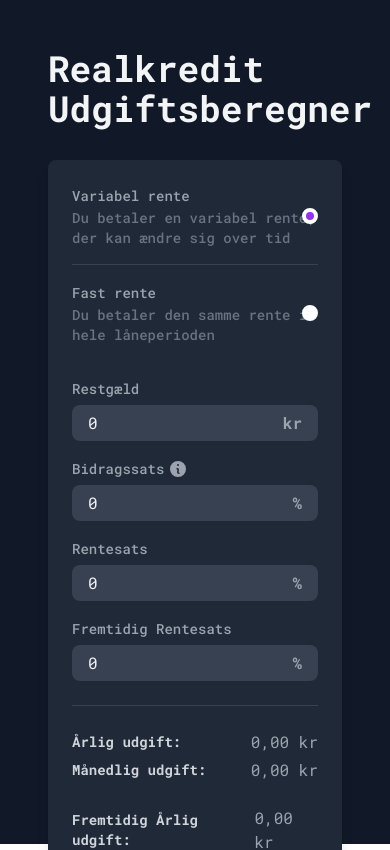
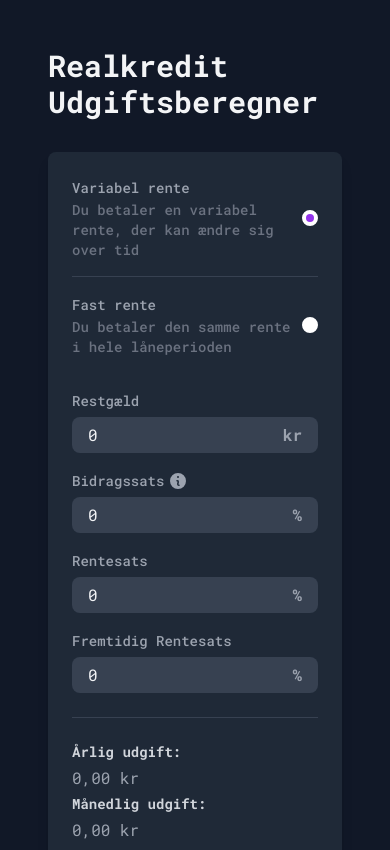
Before and after one commit to Ahlefeldt/mortgage-calculator, a Vue app: page / in a window 390 px wide. Shown: the top 850 px of the page. Built offline with nearby package versions, Linux system fonts and the light colour scheme.

Commit message:
feat: improve mobile responsiveness

```diff
--- a/index.html
+++ b/index.html
@@ -6,8 +6,8 @@
     <meta name="viewport" content="width=device-width, initial-scale=1.0" />
     <title>Vite App</title>
   </head>
-  <body>
-    <div id="app" class="font-mono bg-gray-900"></div>
+  <body class="font-mono bg-gray-900">
+    <div id="app"></div>
     <script type="module" src="/src/main.ts"></script>
   </body>
 </html>
--- a/src/App.vue
+++ b/src/App.vue
@@ -3,9 +3,9 @@ import BaseCard from '@/components/TheCalculatorForm.vue'
 </script>
 
 <template>
-  <div class="flex justify-center h-screen w-screen p-12">
+  <div class="flex justify-center min-h-screen w-screen p-12">
     <div class="w-full max-w-2xl">
-      <h1 class="text-4xl font-bold text-gray-100 mb-8">Realkredit Udgiftsberegner</h1>
+      <h1 class="text-3xl font-bold text-gray-100 mb-8">Realkredit Udgiftsberegner</h1>
       <BaseCard />
     </div>
   </div>
--- a/src/components/BaseRadio.vue
+++ b/src/components/BaseRadio.vue
@@ -28,7 +28,7 @@ watch(selectedValue, newValue => {
     <li v-for="(item, index) in items" :key="index" class="py-4 first:pt-0 flex justify-between items-start">
       <label @click="selectedValue = item.value" class="group cursor-pointer block text-gray-400 text-sm font-medium leading-6 w-full">
         <div class="flex relative justify-between items-center">
-          <div>
+          <div class="mr-6">
             {{ item.label }}
             <p class="text-gray-500 text-sm">{{ item.description }}</p>
           </div>
--- a/src/components/CalculatorResultRow.vue
+++ b/src/components/CalculatorResultRow.vue
@@ -14,8 +14,8 @@ defineProps({
 </script>
 
 <template>
-  <div class="flex items-center justify-between">
-    <p class="text-gray-300 font-semibold text-sm">{{ label }}:</p>
+  <div class="flex flex-col sm:flex-row justify-between">
+    <p class="text-gray-300 font-semibold text-sm mb-1 sm:mb-0">{{ label }}:</p>
     <p class="text-gray-400">{{ localCurrencyFormat(result) }} kr</p>
   </div>
 </template>
```
